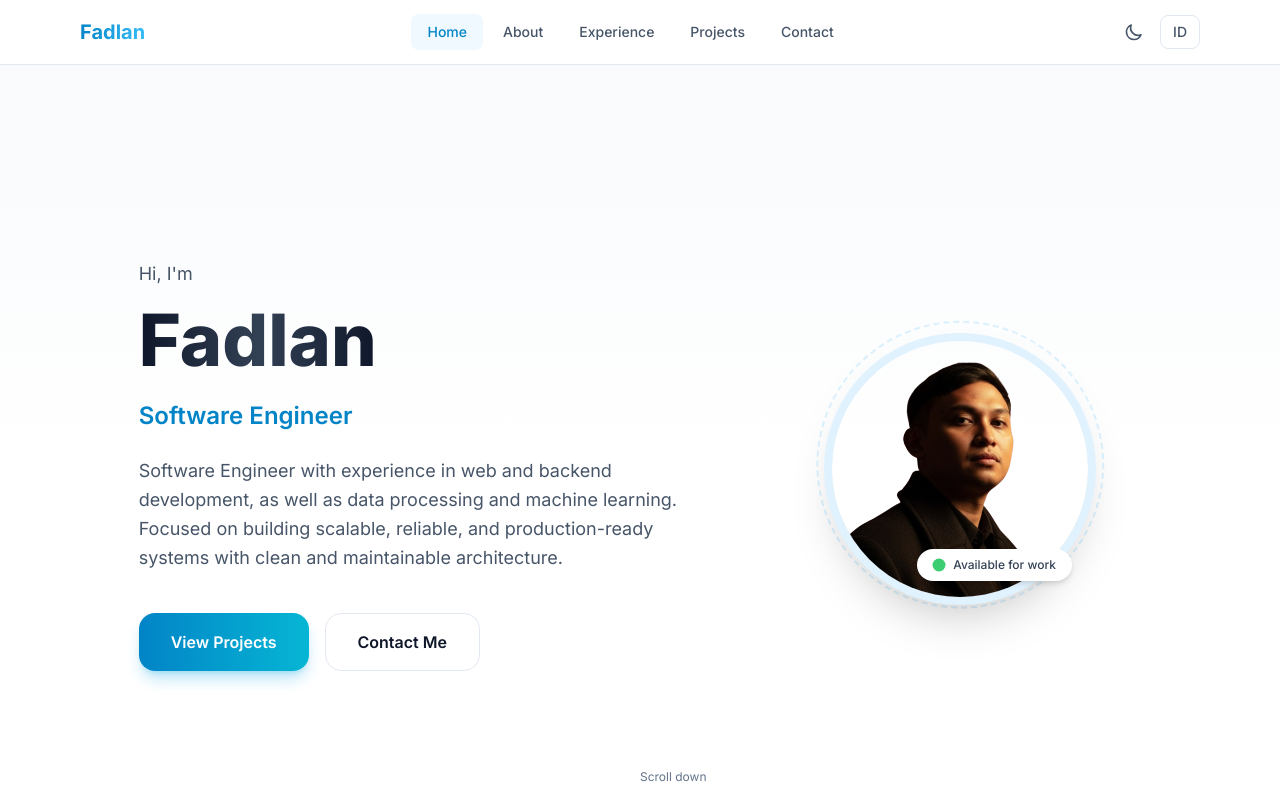
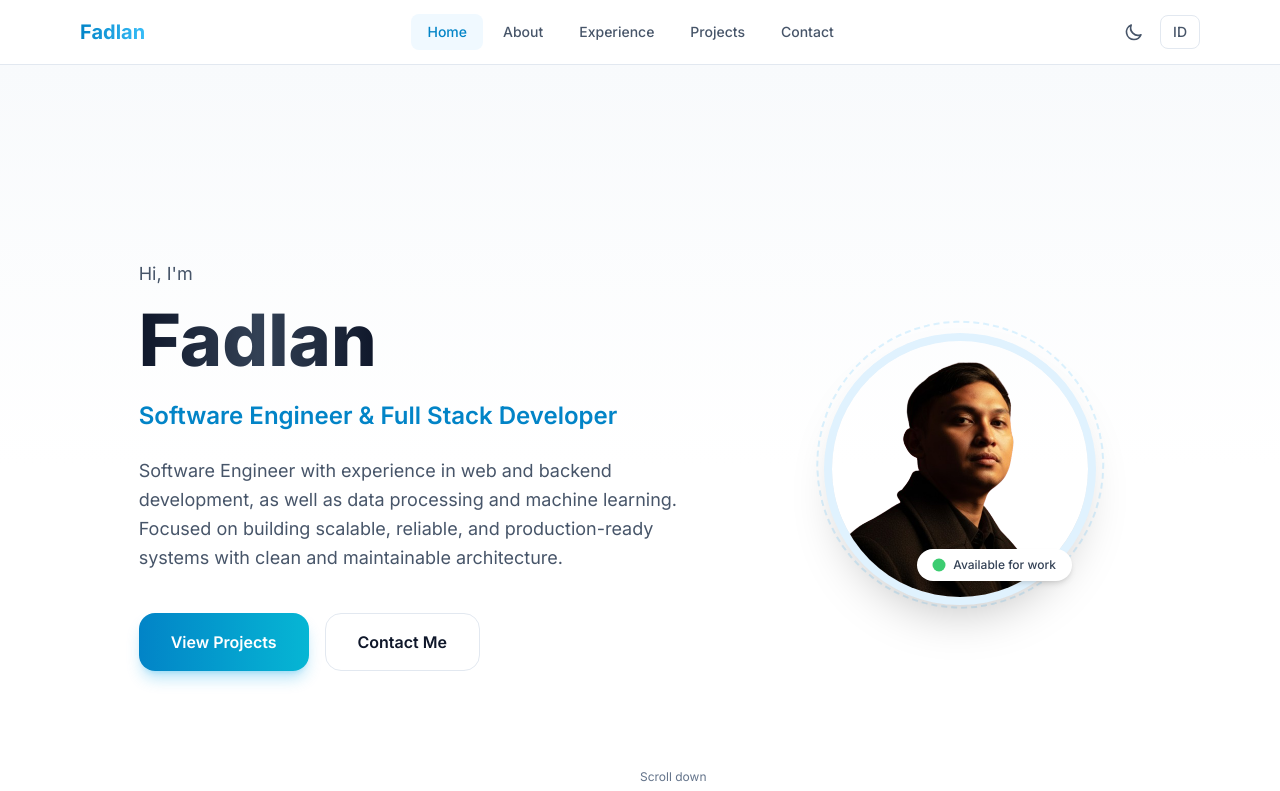
Before and after one commit to fadlnsyah/web-portfolio, a Next.js app: page / in a window 1280 px wide. Shown: the top 791 px of the page. Built offline with nearby package versions, Linux system fonts and the light colour scheme.

Commit message:
feat: update hero role to Software Engineer & Full Stack Developer

```diff
--- a/data/content.js
+++ b/data/content.js
@@ -10,7 +10,7 @@ const content = {
     hero: {
       greeting: "Halo, saya",
       name: "Fadlan",
-      role: "Software Engineer",
+      role: "Software Engineer & Full Stack Developer",
       subtitle: "Software Engineer dengan pengalaman di pengembangan web dan backend, serta pemrosesan data dan machine learning. Berfokus pada pembangunan sistem yang scalable, andal, dan siap produksi dengan arsitektur yang bersih dan mudah dipelihara.",
       cta: {
         projects: "Lihat Proyek",
@@ -52,7 +52,7 @@ const content = {
     hero: {
       greeting: "Hi, I'm",
       name: "Fadlan",
-      role: "Software Engineer",
+      role: "Software Engineer & Full Stack Developer",
       subtitle: "Software Engineer with experience in web and backend development, as well as data processing and machine learning. Focused on building scalable, reliable, and production-ready systems with clean and maintainable architecture.",
       cta: {
         projects: "View Projects",
```
